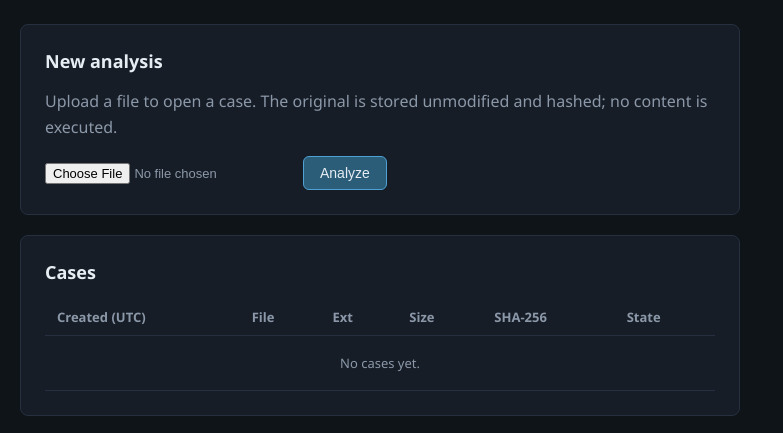
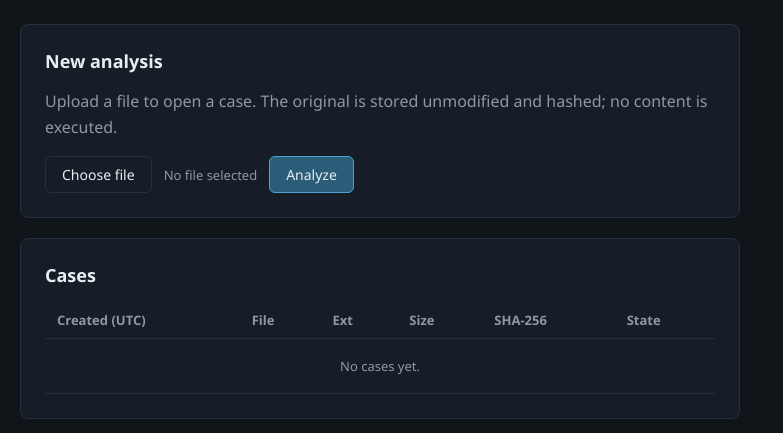
Before and after one commit to G92MZ/DocuTraceX, a FastAPI app: page / in a window 1280 px wide. Shown: the part 98-531 px from the top of the page, without its empty margins (0-783 px from the left). Run offline with FastAPI, Linux system fonts and the light colour scheme; data that the repository does not hold is empty.

Commit message:
Restyle file picker to match UI (custom button + filename label)
Hide native file input; styled 'Choose file' ghost button + selected filename.
Browser file picker only; no server-side path upload (not needed here).

Co-Authored-By: Claude Opus 4.8 <noreply@anthropic.com>
Claude-Session: https://claude.ai/code/session_01RpWhJRR33AAJ1sL4HDTQa1

```diff
--- a/docutracex/web/static/app.css
+++ b/docutracex/web/static/app.css
@@ -77,18 +77,39 @@ body {
 .panel h1, .panel h2 { margin-top: 0; font-size: 18px; }
 .panel p { color: var(--text-dim); line-height: 1.6; }
 
-.upload { display: flex; align-items: center; gap: 12px; margin-top: 14px; }
-.upload input[type="file"] { color: var(--text-dim); font-size: 13px; }
-.upload button {
-  background: var(--accent-dim);
-  color: var(--text);
-  border: 1px solid var(--accent);
+.upload { display: flex; align-items: center; gap: 12px; margin-top: 14px; flex-wrap: wrap; }
+
+/* hide the native file input; the label acts as the button */
+.file-native {
+  position: absolute;
+  width: 1px; height: 1px;
+  padding: 0; margin: -1px; overflow: hidden;
+  clip: rect(0 0 0 0); border: 0;
+}
+
+.btn {
   border-radius: 6px;
   padding: 8px 16px;
   font-size: 14px;
   cursor: pointer;
+  font-family: inherit;
+  transition: background 0.12s ease, color 0.12s ease;
 }
-.upload button:hover { background: var(--accent); color: #0b0e12; }
+.btn-ghost {
+  background: transparent;
+  color: var(--text);
+  border: 1px solid var(--panel-border);
+}
+.btn-ghost:hover { border-color: var(--accent); color: var(--accent); }
+.btn-primary {
+  background: var(--accent-dim);
+  color: var(--text);
+  border: 1px solid var(--accent);
+}
+.btn-primary:hover { background: var(--accent); color: #0b0e12; }
+
+.file-name { color: var(--text-dim); font-size: 13px; }
+.file-name.has-file { color: var(--text); }
 .status { color: var(--text-dim); font-size: 13px; }
 
 table.cases { width: 100%; border-collapse: collapse; font-size: 13px; }
--- a/docutracex/web/static/app.js
+++ b/docutracex/web/static/app.js
@@ -41,20 +41,34 @@ function escapeHtml(s) {
   ));
 }
 
+const fileInput = document.getElementById("file-input");
+const fileName = document.getElementById("file-name");
+
+fileInput.addEventListener("change", () => {
+  if (fileInput.files.length) {
+    fileName.textContent = fileInput.files[0].name;
+    fileName.classList.add("has-file");
+  } else {
+    fileName.textContent = "No file selected";
+    fileName.classList.remove("has-file");
+  }
+});
+
 document.getElementById("upload-form").addEventListener("submit", async (e) => {
   e.preventDefault();
-  const input = document.getElementById("file-input");
   const status = document.getElementById("upload-status");
-  if (!input.files.length) return;
+  if (!fileInput.files.length) return;
   const data = new FormData();
-  data.append("file", input.files[0]);
+  data.append("file", fileInput.files[0]);
   status.textContent = "Uploading…";
   try {
     const resp = await fetch("/api/cases", { method: "POST", body: data });
     if (!resp.ok) throw new Error("upload failed");
     const manifest = await resp.json();
     status.textContent = "Case created: " + manifest.analysis_id;
-    input.value = "";
+    fileInput.value = "";
+    fileName.textContent = "No file selected";
+    fileName.classList.remove("has-file");
     loadCases();
   } catch (err) {
     status.textContent = "Upload failed.";
--- a/docutracex/web/templates/index.html
+++ b/docutracex/web/templates/index.html
@@ -30,8 +30,10 @@
       <h1>New analysis</h1>
       <p>Upload a file to open a case. The original is stored unmodified and hashed; no content is executed.</p>
       <form id="upload-form" class="upload">
-        <input type="file" id="file-input" required />
-        <button type="submit">Analyze</button>
+        <input type="file" id="file-input" class="file-native" required />
+        <label for="file-input" class="btn btn-ghost">Choose file</label>
+        <span id="file-name" class="file-name">No file selected</span>
+        <button type="submit" class="btn btn-primary">Analyze</button>
         <span id="upload-status" class="status"></span>
       </form>
     </section>
```
